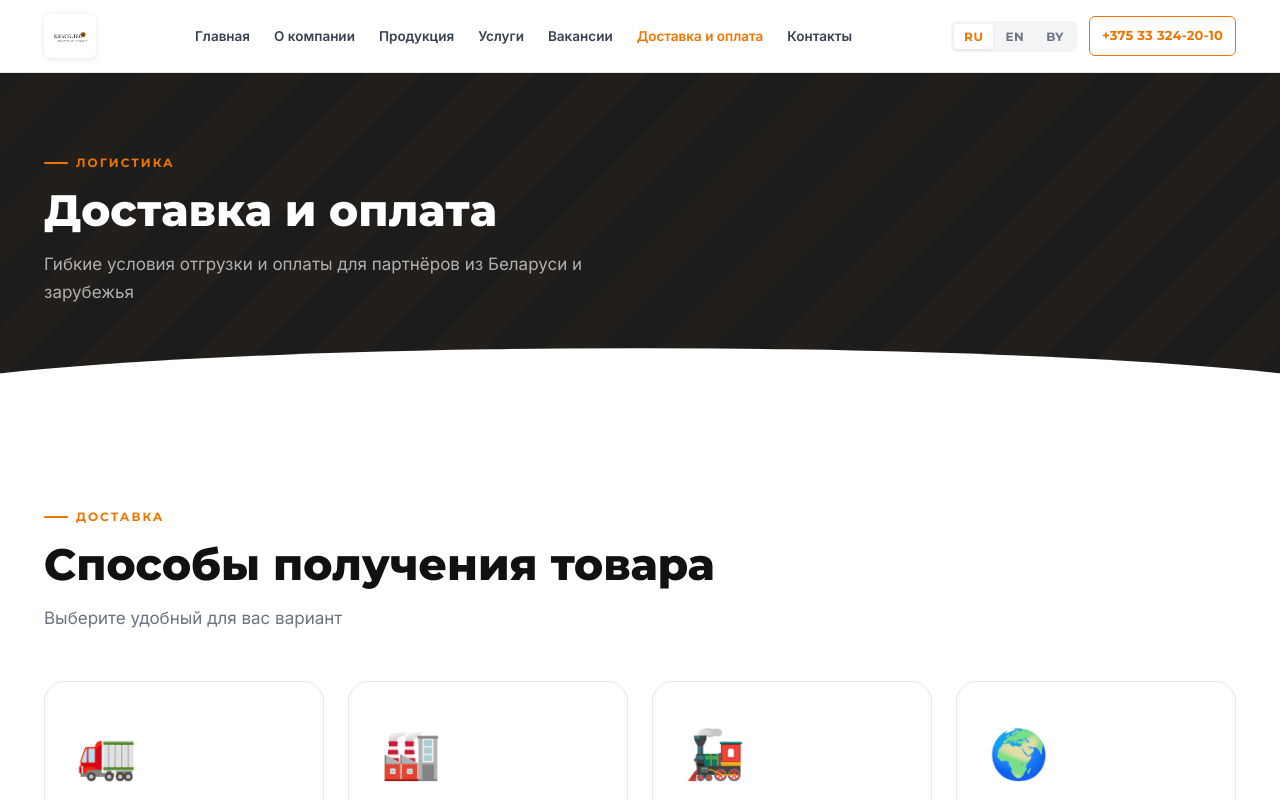
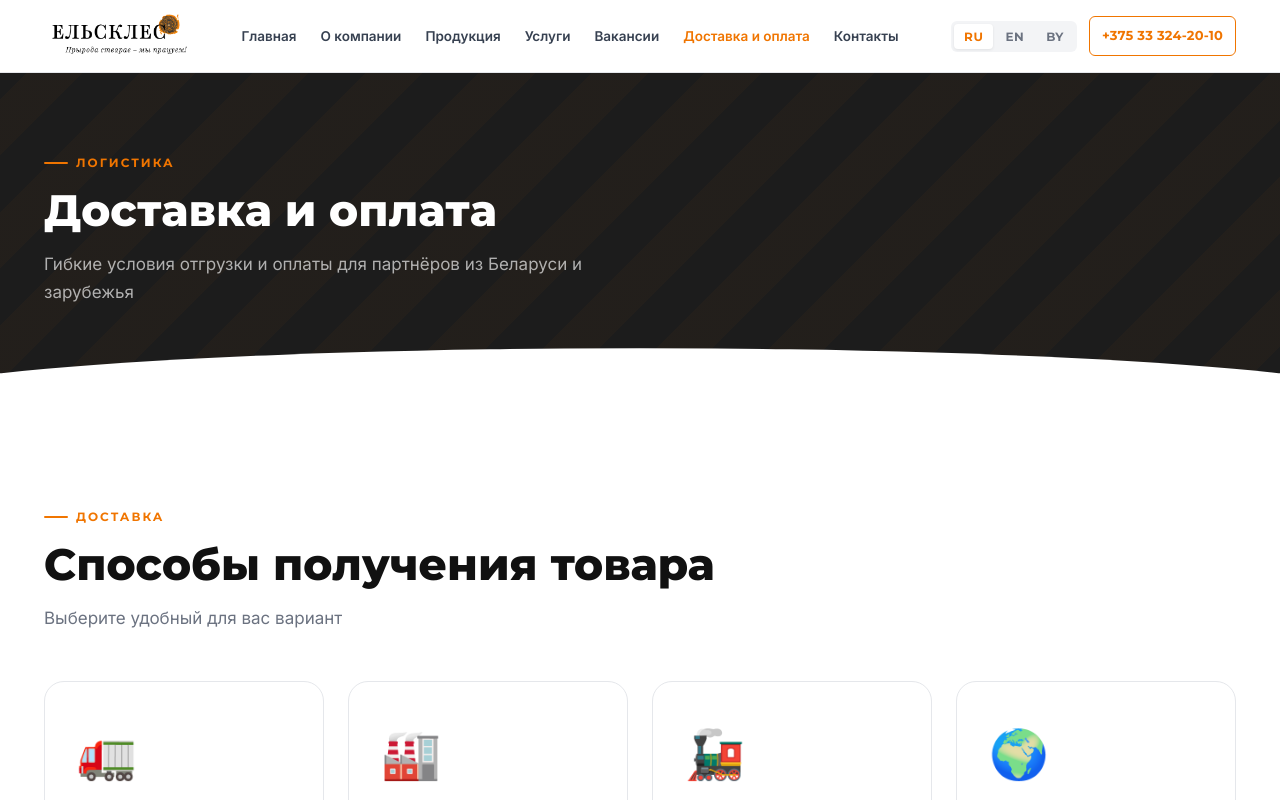
Before and after one commit to Arirx/diploma-project, a React (Create React App) app: page /delivery in a window 1280 px wide. Shown: the top 800 px of the page. Built offline with nearby package versions, Linux system fonts and the light colour scheme; the HTML template or start-up script is replaced by a standard one.

Commit message:
add new size for logo image

```diff
--- a/src/index.css
+++ b/src/index.css
@@ -254,13 +254,9 @@ ul, ol { list-style: none; }
 }
 
 .header__logo-img {
-  height: 44px;
+  height: 50px;
   width: auto;
   object-fit: contain;
-  border-radius: 6px;
-  background: #fff;
-  padding: 4px 8px;
-  box-shadow: 0 1px 6px rgba(0,0,0,0.10);
   display: block;
 }
 
@@ -372,16 +368,11 @@ ul, ol { list-style: none; }
 @media (max-width: 900px) { .footer__grid { grid-template-columns: 1fr 1fr; gap: 36px; } }
 @media (max-width: 560px) { .footer__grid { grid-template-columns: 1fr; } }
 
-.footer__logo-img-box {
-  display: inline-flex;
-  background: #fff;
-  border-radius: 8px;
-  padding: 6px 12px;
-  margin-bottom: 14px;
-}
+
 .footer__logo-img {
-  height: 36px;
+  height: auto;
   width: auto;
+  max-width: 200px;
   object-fit: contain;
   display: block;
 }
```
Also changed, not shown: src/assets/images/logo-footer.png, src/assets/images/logo-header.png.
